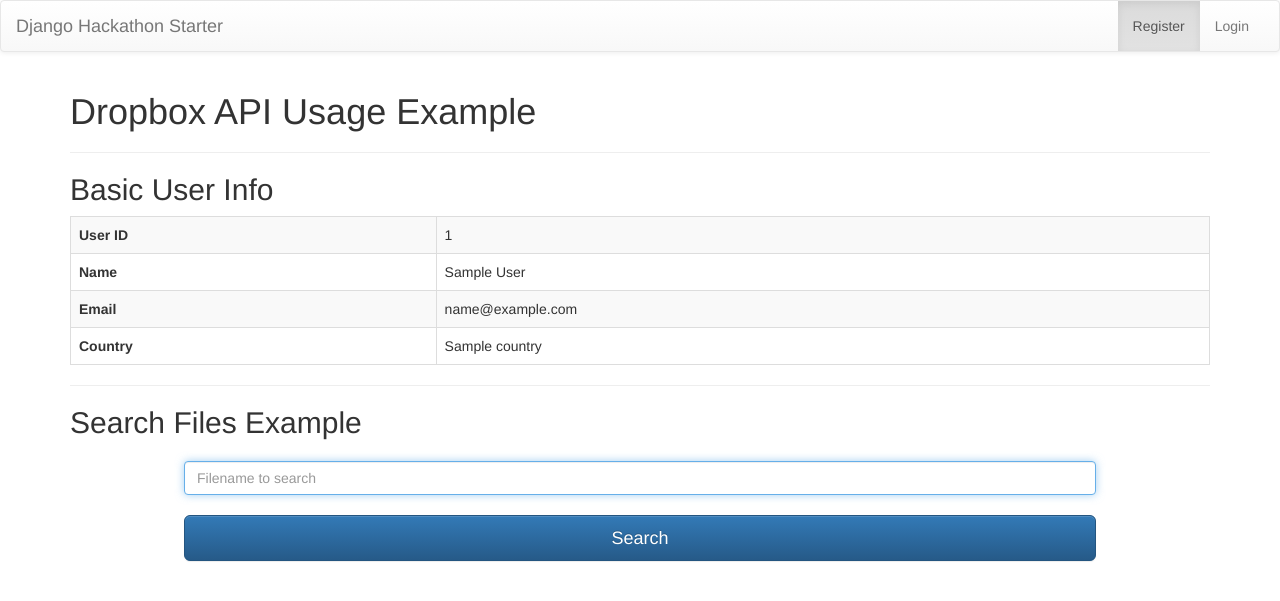
After one commit to DrkSephy/django-hackathon-starter, a Django app: page /hackathon/dropbox/ in a window 1280 px wide. The commit adds this page. Shown: the top 601 px of the page. Run offline with Django 3.2, Linux system fonts and the light colour scheme; tables that the repository leaves empty hold one stand-in row (values such as "Sample post"); a database or web service that is not in the repository returns one stand-in record (values such as "Sample title"); data that the repository does not hold is empty; some libraries are stand-ins or nearby versions.

Commit message:
Added Dropbox login option. Added Dropbox API example for getting basic user info and searching files in your dropbox.

```diff
--- a/hackathon_starter/hackathon/models.py
+++ b/hackathon_starter/hackathon/models.py
@@ -90,3 +90,9 @@ class GoogleProfile(models.Model):
     time_created = models.DateTimeField(auto_now_add=True)
     access_token = models.CharField(max_length=100)
     profile_url = models.CharField(max_length=100)
+
+class DropboxProfile(models.Model):
+    user = models.ForeignKey(User)
+    dropbox_user_id = models.CharField(max_length=100)
+    time_created = models.DateTimeField(auto_now_add=True)
+    access_token = models.CharField(max_length=100)
--- /dev/null
+++ b/hackathon_starter/hackathon/scripts/dropbox.py
@@ -0,0 +1,60 @@
+import simplejson as json
+import urllib
+import requests
+import string
+import pdb
+import random
+
+
+AUTHORIZE_URL = 'https://www.dropbox.com/1/oauth2/authorize'
+ACCESS_TOKEN_URL = 'https://api.dropbox.com/1/oauth2/token'
+
+
+class DropboxOauthClient(object):
+
+	access_token = None
+	session_id = None
+	def __init__(self, client_id, client_secret):
+		self.client_id = client_id
+		self.client_secret = client_secret
+
+
+	def get_authorize_url(self):
+		self.get_session_id()
+		authSettings = {'response_type': 'code',
+		                'client_id': self.client_id,
+		                'redirect_uri': 'http://localhost:8000/hackathon',
+		                'state': self.session_id}
+
+		params = urllib.urlencode(authSettings)
+
+		return AUTHORIZE_URL + '?' + params
+
+	def get_session_id(self, length=50):
+		chars = string.uppercase + string.digits + string.lowercase
+		self.session_id = ''.join(random.choice(chars) for _ in range(length))
+
+	def get_access_token(self, code, state):
+		if state != self.session_id:
+			raise(Exception('Danger! Someone is messing up with you connection!'))
+
+		authSettings = {'code': code,
+		                'grant_type': 'authorization_code',
+		                'client_id': self.client_id,
+		                'client_secret': self.client_secret,
+		                'redirect_uri': 'http://localhost:8000/hackathon'}
+
+		response = requests.post(ACCESS_TOKEN_URL, data=authSettings)
+
+		if response.status_code!=200:
+			raise(Exception('Invalid response, response code {c}'.format(c=response.status_code)))
+		self.access_token = response.json()['access_token']
+
+
+	def get_user_info(self):
+		USER_INFO_API = 'https://api.dropbox.com/1/account/info'
+		params = urllib.urlencode({'access_token': self.access_token})
+		response = requests.get(USER_INFO_API + '?' + params)
+		if response.status_code!=200:
+			raise(Exception('Invalid response, response code {c}'.format(c=response.status_code)))
+		return response.json()
--- a/hackathon_starter/hackathon/templates/hackathon/api_examples.html
+++ b/hackathon_starter/hackathon/templates/hackathon/api_examples.html
@@ -19,6 +19,7 @@
 		<div class="col-sm-4"><a href="http://127.0.0.1:8000/hackathon/nytimesarticles/">New York Times</a></div>
         <div class="col-sm-4"><a href="http://localhost:8000/hackathon/facebook/">Facebook Get User Info Exmaple</a></div>
         <div class="col-sm-4"><a href="http://localhost:8000/hackathon/google/">Google Get User Info Exmaple</a></div>
+        <div class="col-sm-4"><a href="http://localhost:8000/hackathon/dropbox/">Dropbox API</a></div>
 
   	</div>
 
--- /dev/null
+++ b/hackathon_starter/hackathon/templates/hackathon/dropbox.html
@@ -0,0 +1,65 @@
+<!DOCTYPE html>
+<html>
+	<body>
+		{% include 'hackathon/base.html' %}
+
+	    <style>
+	    	form{
+	    		width:80%;
+	    		text-align: center;
+	    		left:0px;
+	    		right:0px;
+	    		margin:auto;
+	    		margin-top:2%;
+	    	}
+	    </style>
+
+	    <div class="container">
+		    <h1>Dropbox API Usage Example</h1>
+		    <hr>
+		    <h2> Basic User Info</h2>
+		    <table class="table table-bordered table-hover table-striped tablesorter">
+			    <tr>
+			    	<th class="header">User ID<i class="icon-sort"></i></th>
+			    	<td>
+				    	{{userInfo.uid}}
+			    	</td>
+				</tr>
+
+				<tr>
+			    	<th class="header">Name<i class="icon-sort"></i></th>
+			    	<td>
+				    	{{userInfo.display_name}}
+			    	</td>
+				</tr>
+
+				<tr>
+			    	<th class="header">Email<i class="icon-sort"></i></th>
+			    	<td>
+				    	{{userInfo.email}}
+			    	</td>
+				</tr>
+
+				<tr>
+			    	<th class="header">Country<i class="icon-sort"></i></th>
+			    	<td>
+				    	{{userInfo.country}}
+			    	</td>
+				</tr>
+			</table>
+
+			<hr>
+
+			<h2>Search Files Example</h2>
+
+			<form method="POST" action="/hackathon/dropboxSearchFile/">
+				{% csrf_token %}
+				{% load bootstrap %}
+				<input type="text" name="filename" class="form-control" placeholder="Filename to search" value="" required autofocus>
+				<br>
+				<button class="btn btn-lg btn-primary btn-block" type="submit">Search</button>
+				<input type="hidden" name="submit" value="submit" />
+			</form>
+		</div>
+	</body>
+</html>
--- a/hackathon_starter/hackathon/templates/hackathon/login.html
+++ b/hackathon_starter/hackathon/templates/hackathon/login.html
@@ -54,6 +54,10 @@
           <i class="fa fa-google"></i>
           Sign in with Google+
         </a>
+        <a class="btn btn-block btn-social btn-dropbox" href="http://localhost:8000/hackathon/dropbox_login/">
+          <i class="fa fa-dropbox"></i>
+          Sign in with Dropbox
+        </a>
       </div>
     </body>
 </html>
--- a/hackathon_starter/hackathon/urls.py
+++ b/hackathon_starter/hackathon/urls.py
@@ -32,6 +32,9 @@ urlpatterns = patterns('',
     url(r'^facebook/$', views.facebook, name='facebook'),
     url(r'^google_login/$', views.google_login, name='google_login'),
     url(r'^google/$', views.googlePlus, name='googlePlus'),
+    url(r'^dropbox_login/$', views.dropbox_login, name='dropbox_login'),
+    url(r'^dropbox/$', views.dropbox, name='dropbox'),
+    url(r'^dropboxSearchFile/$', views.dropboxSearchFile, name='dropboxSearchFile'),
     url(r'^quandlSnp500/$', views.quandlSnp500, name='quandlsnp500'),
     url(r'^quandlNasdaq/$', views.quandlNasdaq, name='quandlnasdaq'),
     url(r'^quandlNasdaqdiff/$', views.quandlNasdaqdiff, name='quandlnasdaqdiff'),
--- a/hackathon_starter/hackathon/views.py
+++ b/hackathon_starter/hackathon/views.py
@@ -12,7 +12,7 @@ from django.views.decorators.csrf import csrf_exempt
 from django.http import JsonResponse
 
 import requests
-
+import pdb
 
 # Scripts
 from scripts.steam import gamespulling, steamidpulling
@@ -29,6 +29,7 @@ from scripts.linkedin import LinkedinOauthClient
 from scripts.yelp import requestData
 from scripts.facebook import *
 from scripts.googlePlus import *
+from scripts.dropbox import *
 
 # Python
 import oauth2 as oauth
@@ -37,7 +38,7 @@ from rest_framework.renderers import JSONRenderer
 from rest_framework.parsers import JSONParser
 
 # Models
-from hackathon.models import Snippet, Profile, InstagramProfile, TwitterProfile, MeetupToken, GithubProfile, LinkedinProfile, FacebookProfile, TumblrProfile, GoogleProfile
+from hackathon.models import Snippet, Profile, InstagramProfile, TwitterProfile, MeetupToken, GithubProfile, LinkedinProfile, FacebookProfile, TumblrProfile, GoogleProfile, DropboxProfile
 from hackathon.serializers import SnippetSerializer
 from hackathon.forms import UserForm
 
@@ -50,6 +51,7 @@ getGithub = GithubOauthClient('2a11ce63ea7952d21f02', '7e20f82a34698fb33fc837186
 getLinkedIn = LinkedinOauthClient(settings.LINKEDIN_CLIENT_ID, settings.LINKEDIN_CLIENT_SECRET)
 getFacebook = FacebookOauthClient(settings.FACEBOOK_APP_ID, settings.FACEBOOK_APP_SECRET)
 getGoogle = GooglePlus(settings.GOOGLE_PLUS_APP_ID, settings.GOOGLE_PLUS_APP_SECRET)
+getDropbox = DropboxOauthClient(settings.DROPBOX_APP_ID, settings.DROPBOX_APP_SECRET)
 
 def index(request):
     print "index: " + str(request.user)
@@ -197,6 +199,32 @@ def index(request):
                 user = authenticate(username=username+'_google', password='password')
                 login(request, user)
 
+            elif profile_track == 'dropbox':
+                code = request.GET['code']
+                state = request.GET['state']
+                getDropbox.get_access_token(code, state)
+                userInfo = getDropbox.get_user_info()
+                username = userInfo['name_details']['given_name'] + userInfo['name_details']['surname']
+
+                try:
+                    user = User.objects.get(username=username+'_dropbox')
+                except User.DoesNotExist:
+                    new_user = User.objects.create_user(username+'_dropbox', username+'@madewithdropbox', 'password')
+                    new_user.save()
+
+                    try:
+                        profile = DropboxProfile.objects.get(user=new_user.id)
+                        profile.access_token = getDropbox.access_token
+                    except:
+                        profile = DropboxProfile()
+                        profile.user = new_user
+                        profile.access_token = getDropbox.access_token
+                        profile.dropbox_user_id = userInfo['uid']
+                    profile.save()
+                user = authenticate(username=username+'_dropbox', password='password')
+                login(request, user)
+
+
 
     else:
         if request.GET.items():
@@ -292,12 +320,33 @@ def facebook(request):
     return render(request, 'hackathon/facebookAPIExample.html', { 'userInfo' : userInfo})
 
 #################
-#  GOOGLE API  #
+#  GOOGLE API   #
 #################
 def googlePlus(request):
 
     userInfo = getGoogle.get_user_info()
     return render(request, 'hackathon/googlePlus.html', {'userInfo' : userInfo})
+
+#################
+#  DROPBOX API  #
+#################
+def dropbox(request):
+    userInfo = getDropbox.get_user_info()
+    return render(request, 'hackathon/dropbox.html', {'userInfo' : userInfo})
+
+def dropboxSearchFile(request):
+    if request.method == 'POST':
+        SEARCH_FILE_URL = 'https://api.dropbox.com/1/search/auto/'
+        requestParams = {'query': request.POST['filename'],
+                         'file_limit': '1000',
+                         'include_deleted': True,
+                         'access_token': getDropbox.access_token}
+        response = requests.post(SEARCH_FILE_URL, data=requestParams)
+
+        if response.status_code!=200:
+            raise(Exception('Invalid response, response code {c}'.format(c=response.status_code)))
+
+        return render(request, 'hackathon/dropboxSearchFile.html', {'data': response.json()})
 
 
 #################
@@ -745,3 +794,9 @@ def google_login(request):
     profile_track = 'google'
     google_url = getGoogle.get_authorize_url()
     return HttpResponseRedirect(google_url)
+
+def dropbox_login(request):
+    global profile_track
+    profile_track = 'dropbox'
+    dropbox_url = getDropbox.get_authorize_url()
+    return HttpResponseRedirect(dropbox_url)
--- a/hackathon_starter/hackathon_starter/settings.py
+++ b/hackathon_starter/hackathon_starter/settings.py
@@ -150,3 +150,6 @@ FACEBOOK_APP_SECRET = '9a81d5797b87885ef608463086a5c4ac'
 
 GOOGLE_PLUS_APP_ID = '52433353167-5hvsos5pvd2i2dt62trivbqvfk4qc2pv.apps.googleusercontent.com'
 GOOGLE_PLUS_APP_SECRET = 'mv1ZcpHqMF6uX7NRTLDC2jXR'
+
+DROPBOX_APP_ID = '8et85bx2ur6b1fb'
+DROPBOX_APP_SECRET = 'xx0virsvtghxlui'
```
Also changed, not shown: hackathon_starter/hackathon/templates/hackathon/dropboxSearchFile.html (added, +45 -0 lines).
